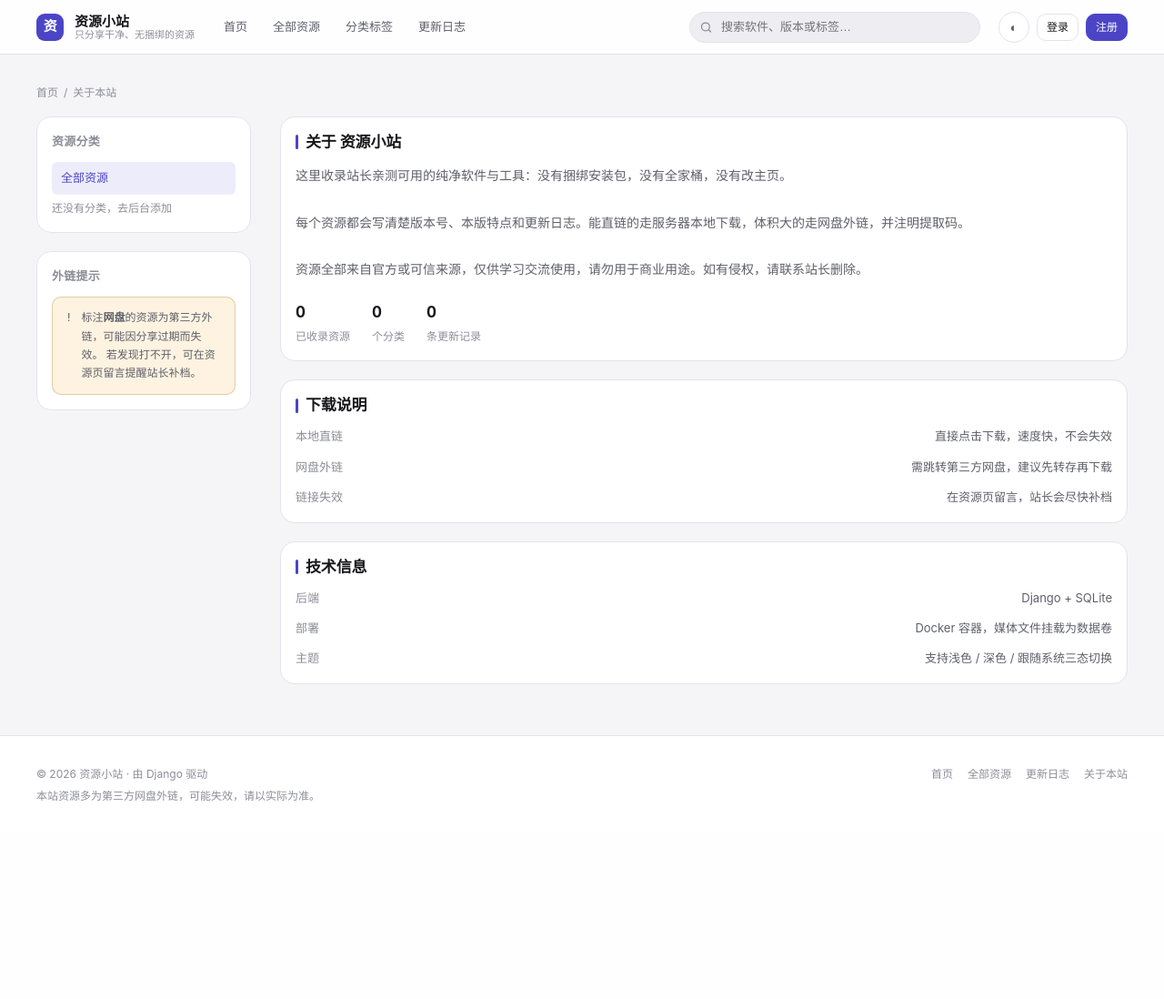
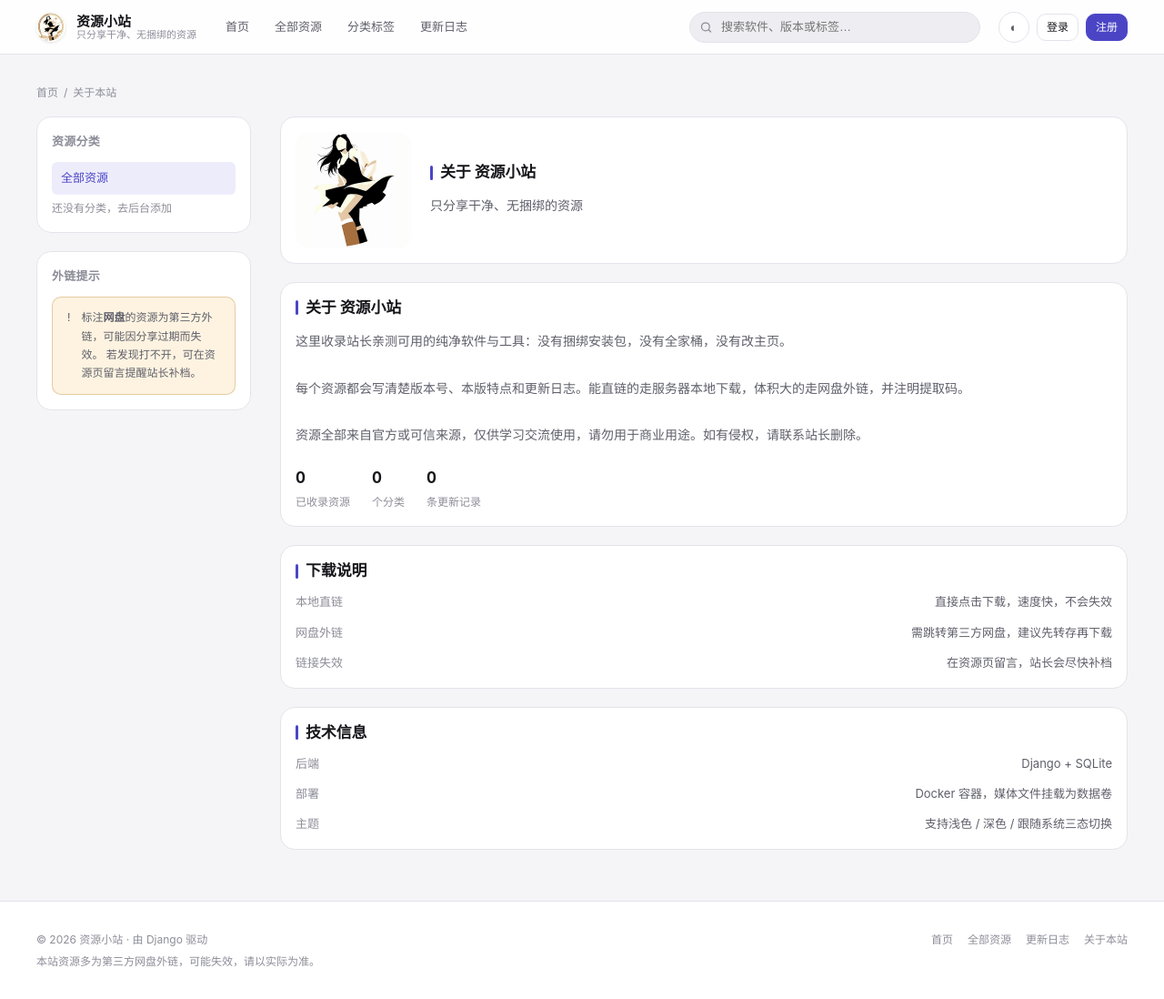
Before and after one commit to sicnutaolei/resource-hub, a Django app: page /about/ in a window 1280 px wide. Shown: the whole page at 91% size. Before the commit the page ends 880 px from the top, so only its background shows below. Run offline with Django 5.2, Linux system fonts and the light colour scheme; data that the repository does not hold is empty; parts of the project's set-up code (start-up, migrations or seed data) failed here and were passed over.

Commit message:
feat: 换用新站点 Logo，并补齐 mefcl.taolei.dynv6.net 的部署配置
Logo：
- 替换原紫色占位 favicon.svg 与页头文字首字，启用 logocir（金圆环版）
  作为主 Logo，logo.svg（纯人物版）留作关于页大图展示
- 原始素材是 2048x2048 的位图描摹产物（151KB / 307KB，244 / 724 个 path），
  直接用会拖慢首屏。已裁掉留白、提 fill-rule 到根节点、数字降到 1 位精度，
  再导出各尺寸位图，整套资源 316KB：
  favicon-32 1.6KB / logo-64 2KB / logo-128 5KB / logo-256 11.6KB
  apple-touch-icon 7.3KB / logo-full-256 6.5KB / logo-full-512.webp 13.4KB
- 关于页新增 Logo 大图 + 站点简介，窄屏改为竖排居中

访问控制：
- ALLOWED_HOSTS 示例补上 mefcl.taolei.dynv6.net 与内网 IP，
  修复用 IP 直连 8082 访问时 Django 返回 400 的问题
- USE_X_FORWARDED_PROTO 默认打开，供 nginx 终止 HTTPS 后正确识别协议
- 补充线上入口说明：nginx 443 反代到容器 8082 的链路与对应配置位置

```diff
--- a/static/css/main.css
+++ b/static/css/main.css
@@ -106,17 +106,49 @@ button {
   flex: none;
 }
 
+/* 站点 Logo：直接展示图片，不再用文字首字 + 紫色底块 */
 .brand__mark {
-  width: 30px;
-  height: 30px;
-  border-radius: 9px;
-  background: var(--primary);
-  color: #fff;
-  display: grid;
-  place-items: center;
-  font-size: var(--text-md);
-  font-weight: 700;
-  letter-spacing: -0.04em;
+  width: 32px;
+  height: 32px;
+  border-radius: 50%;
+  overflow: hidden;
+  flex: none;
+  background: #fdfdfb;
+  box-shadow: 0 1px 3px rgb(0 0 0 / 12%);
+}
+
+.brand__mark img {
+  width: 100%;
+  height: 100%;
+  object-fit: cover;
+  display: block;
+}
+
+/* 「关于」页顶部的 Logo 大图 + 站点简介 */
+.about-brand {
+  display: flex;
+  align-items: center;
+  gap: var(--space-5);
+}
+
+.about-brand img {
+  width: 128px;
+  height: 128px;
+  flex: none;
+  border-radius: var(--radius-lg);
+  object-fit: cover;
+}
+
+@media (max-width: 640px) {
+  .about-brand {
+    flex-direction: column;
+    text-align: center;
+  }
+
+  .about-brand img {
+    width: 96px;
+    height: 96px;
+  }
 }
 
 .brand__text {
--- a/templates/base.html
+++ b/templates/base.html
@@ -6,7 +6,10 @@
   <meta name="description" content="{% block meta_description %}{{ site_subtitle }}{% endblock %}">
   <meta name="color-scheme" content="light dark">
   <title>{% block title %}{{ page_title|default:"首页" }}{% endblock %}{% if page_title %} · {% endif %}{{ site_name }}</title>
-  <link rel="icon" href="{% static 'img/favicon.svg' %}" type="image/svg+xml">
+  <link rel="icon" href="{% static 'img/favicon-32.png' %}" sizes="32x32" type="image/png">
+  <link rel="icon" href="{% static 'img/logo-128.png' %}" sizes="128x128" type="image/png">
+  <link rel="apple-touch-icon" href="{% static 'img/apple-touch-icon.png' %}">
+  <meta name="apple-mobile-web-app-title" content="{{ site_name }}">
   <link rel="stylesheet" href="{% static 'css/tokens.css' %}">
   <link rel="stylesheet" href="{% static 'css/main.css' %}">
   <script>
@@ -25,7 +28,9 @@
   <header class="site-header">
     <div class="container site-header__inner">
       <a class="brand" href="{% url 'resources:home' %}">
-        <span class="brand__mark">{{ site_name|slice:":1" }}</span>
+        <span class="brand__mark">
+          <img src="{% static 'img/logo-64.png' %}" alt="" width="30" height="30" decoding="async">
+        </span>
         <span class="brand__text">
           <span class="brand__name">{{ site_name }}</span>
           <span class="brand__sub">{{ site_subtitle }}</span>
--- a/templates/core/about.html
+++ b/templates/core/about.html
@@ -1,4 +1,5 @@
 {% extends "base.html" %}
+{% load static %}
 
 {% block title %}关于本站{% endblock %}
 
@@ -13,6 +14,17 @@
     {% include "resources/partials/sidebar.html" %}
 
     <div>
+      <div class="panel about-brand" style="margin-bottom:var(--space-5)">
+        <picture>
+          <source srcset="{% static 'img/logo-full-512.webp' %}" type="image/webp">
+          <img src="{% static 'img/logo-full-256.png' %}" alt="{{ site_name }} 的标志" width="256" height="256" loading="lazy" decoding="async">
+        </picture>
+        <div>
+          <h2 class="section__title" style="margin-bottom:var(--space-3)">关于 {{ site_name }}</h2>
+          <div class="prose">{{ site_subtitle }}</div>
+        </div>
+      </div>
+
       <div class="panel" style="margin-bottom:var(--space-5)">
         <h2 class="section__title" style="margin-bottom:var(--space-3)">关于 {{ site_name }}</h2>
         <div class="prose">这里收录站长亲测可用的纯净软件与工具：没有捆绑安装包，没有全家桶，没有改主页。
```
Also changed, not shown: README.md, static/img/apple-touch-icon.png (added), static/img/favicon-32.png (added), static/img/favicon.svg (deleted), static/img/logo-128.png (added), static/img/logo-256.png (added), static/img/logo-64.png (added), static/img/logo-full-256.png (added), static/img/logo-full-256.webp (added), static/img/logo-full-512.webp (added), static/img/logo-portrait.svg (added), static/img/logo.svg (added), 1 other file.
